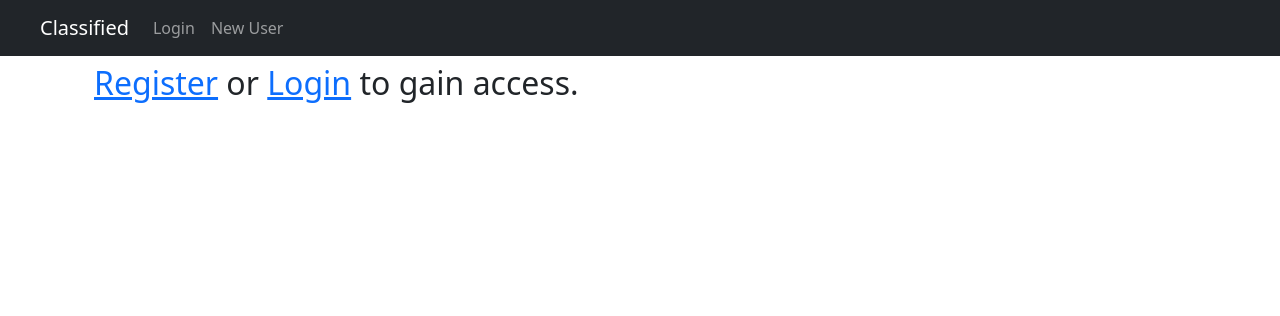
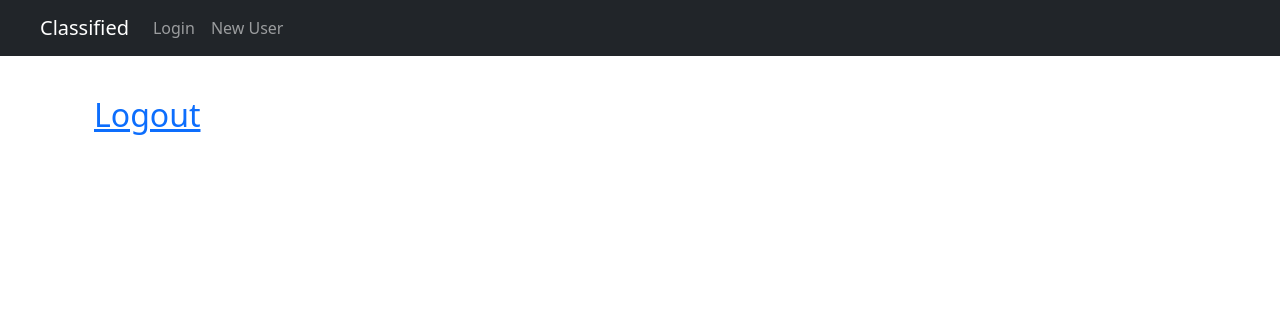
Before and after one commit to dmayberr/hashingandlogin, a Flask app: page / in a window 1280 px wide. Shown: the top 316 px of the page. Run offline with Flask 2, Linux system fonts and the light colour scheme; the visitor is signed in with stand-in values (Sample User, id 1).

Commit message:
Got authentication to work.  I can access Feedback page now.

```diff
--- a/app.py
+++ b/app.py
@@ -47,26 +47,16 @@ def submit_new_user():
         session['username'] = user.username
 
         flash(f"User created.")
-        return redirect(f"/users/{user.username}")
+        return redirect(f"users/{user.username}")
     else:
         return render_template("users/new_user_form.html", form=form)
 
-
-
-@app.route('/login')
-def login():
-    """Route will render a user login form accepting username and password."""
+@app.route('/login', methods=['GET', 'POST'])
+def handle_login():
+    """Route to show login form or handle submission of login information"""
 
     if "username" in session:
         return redirect(f"/users/{session['username']}")
-
-    form = LoginForm()
-
-    return render_template('users/user_login_form.html', form=form)
-
-@app.route('/login', methods=['POST'])
-def handle_login():
-    """Route to handle submission of login information"""
 
     form = LoginForm()
 
@@ -81,7 +71,9 @@ def handle_login():
             form.username.errors = ["Invalid username or password."]
             return render_template("users/user_login_form.html", form=form)
 
-    return render_template("users/user_login_form.html", form=form)
+    return render_template('users/user_login_form.html', form=form)
+
+
 
 @app.route('/secret')
 def secret():
@@ -104,4 +96,4 @@ def show_user(username):
     user = User.query.get(username)
     form = DeleteForm()
 
-    return render_template("users/show.html", user=user, form=form)
+    return render_template("users/user_show.html", user=user, form=form)
--- a/templates/base.html
+++ b/templates/base.html
@@ -22,16 +22,17 @@
                     <a class="nav-link" href="/register">New User</a>
                 </li>
                 <li>
-                    {% for msg in get_flashed_messages() %}
-                    <div>{{ msg }}</div>
-                    {% endfor %}
+
                 </li>
             </ul>
         </nav>
     </div>
-    <div class="container">
+    <div class="container" style="margin-top: 2em">
+        {% for msg in get_flashed_messages() %}
+        <div>{{ msg }}</div>
+        {% endfor %}
+
         {% block content %}
-
 
         {% endblock %}
     </div>
--- a/templates/home.html
+++ b/templates/home.html
@@ -3,8 +3,15 @@
 {% block title %} Home {% endblock %}
 
 {% block content %}
+
 <div class="container" style="padding-top: 4em">
+    {% if 'username' not in session %}
     <h2><a href="/register">Register</a> or <a href="/login">Login</a> to gain access.</h2>
+    {% endif %}
+
+    {% if 'username' in session %}
+    <h2><a href="/logout">Logout</a></h2>
+    {% endif %}
 </div>
 
 
--- a/templates/users/new_user_form.html
+++ b/templates/users/new_user_form.html
@@ -3,7 +3,6 @@
 {% block title %} New User Registration {% endblock %}
 
 {% block content %}
-<h2>New User Registration</h2>
 
 <!-- {% for msg in get_flashed_messages() %}
 <div>{{ msg }}</div>
--- a/templates/users/user_login_form.html
+++ b/templates/users/user_login_form.html
@@ -3,7 +3,7 @@
 {% block title %} User Login {% endblock %}
 
 {% block content %}
-<form action="/register" method="POST" style="margin-top: 4em;">
+<form action="/login" method="POST" style="margin-top: 4em;">
     <h1>User Login</h1>
     {{ form.hidden_tag() }}
 
@@ -18,8 +18,8 @@
     </div>
     {% endfor %}
     <div class="form-buttons">
-        <button type="submit">Submit</button>
-        <button type="reset">Reset</button>
+        <button class="btn btn-success" type="submit">Submit</button>
+        <button class="btn btn-primary" type="reset">Reset</button>
     </div>
 </form>
 {% endblock %}
```
Also changed, not shown: forms.py (+5 -6 lines).
